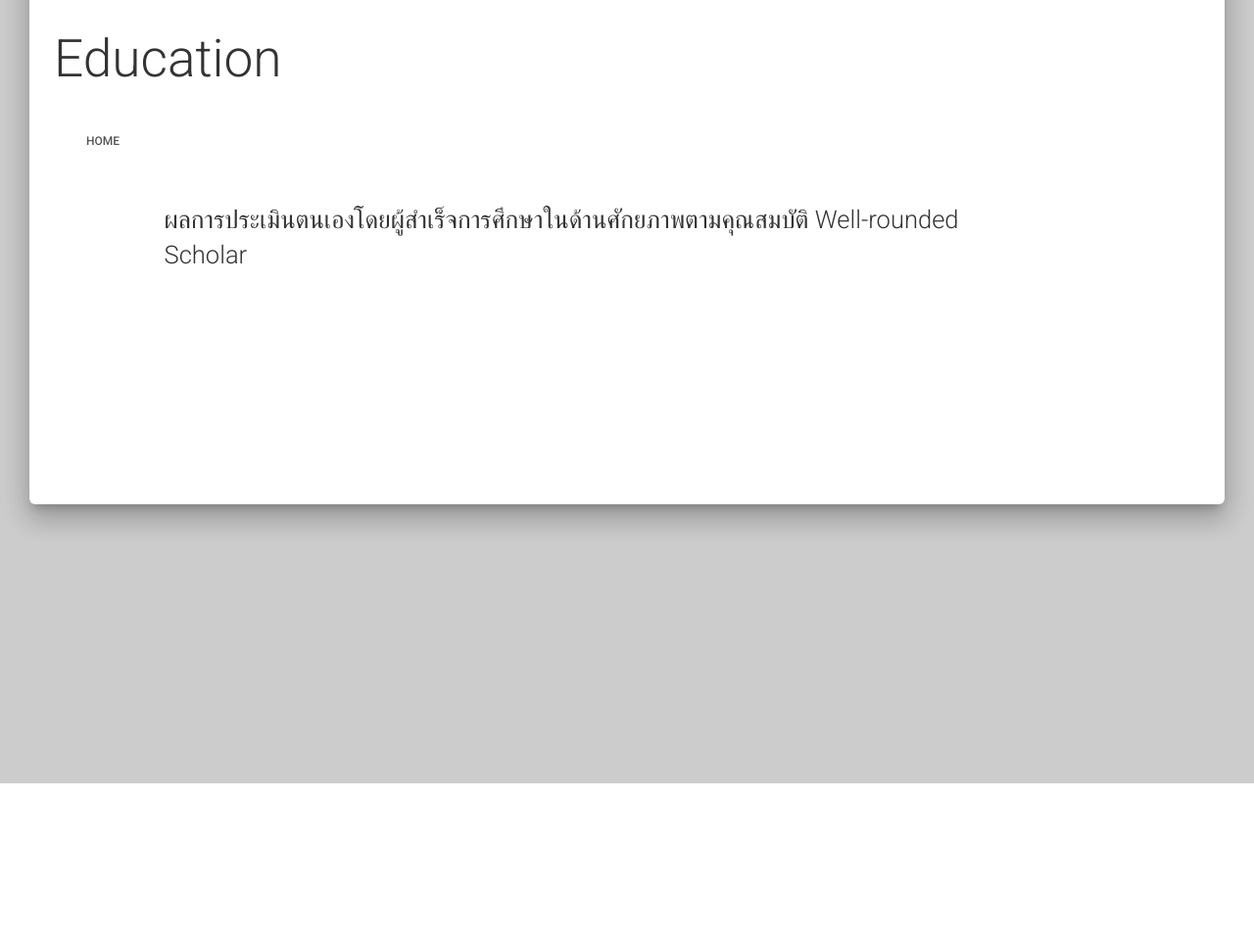
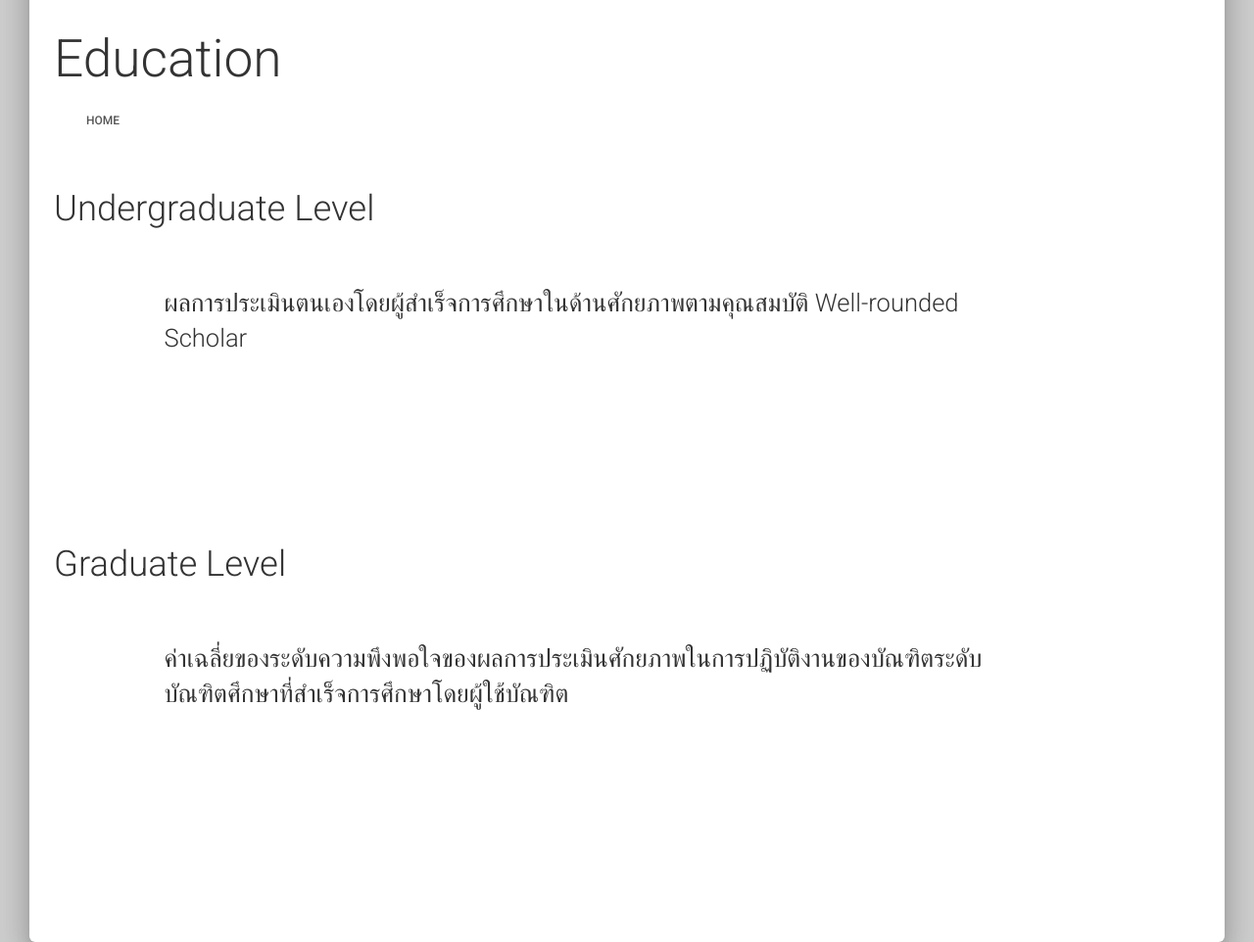
Before and after one commit to MUMT-IT/mis-frontend, a Flask app: template app/templates/education/index.html in a window 1280 px wide. Shown: the whole page at 98% size. Before the commit the page ends 800 px from the top, so only its background shows below. Run offline with Flask 2, Linux system fonts and the light colour scheme; the template is opened without the code that fills it, so the values that code supplies are empty; a map, chart or similar area stays blank; parts of the project's set-up code (start-up, migrations or seed data) failed here and were passed over; some libraries are stand-ins or nearby versions.

Commit message:
added evaluation chart for satisfaction of graduate students

```diff
--- a/app/static/education/main.js
+++ b/app/static/education/main.js
@@ -1,6 +1,8 @@
 var ctxWRS = document.getElementById('wrs-chart').getContext('2d');
+var ctxSatisfaction = document.getElementById('satisfaction-chart').getContext('2d');
 
 var evals = $.getJSON("http://localhost/api/education/evaluation/edpex/wrs/");
+var satis = $.getJSON("http://localhost/api/education/evaluation/edpex/satisfaction/")
 
 $.when(evals).done(function(data) {
     var scoreData = {};
@@ -37,7 +39,6 @@ $.when(evals).done(function(data) {
             backgroundColor: backgroundColor[ix],
         })
     })
-    console.log(plotData);
     plotBarChart(ctxWRS, plotData, years);
 });
 
@@ -71,3 +72,44 @@ var plotBarChart = function(ctx, data, years) {
         }
     });
 }
+
+$.when(satis).done(function(data) {
+    var scores = [];
+    var years = [];
+    $.each(data, function(ix, d) {
+        scores.push(d.score);
+        years.push(d.year);
+    })
+    var lineChart = new Chart(ctxSatisfaction, {
+        type: 'line',
+        data: {
+            labels: years,
+            datasets: [
+                {
+                    data: scores,
+                    borderColor: [
+                        "#000995",
+                    ]
+                }
+            ]
+        },
+        options: {
+            scales: {
+                yAxes: [{
+                    ticks: {
+                        beginAtZero: true,
+                        fontSize: 16
+                    }
+                }],
+                xAxes: [{
+                    ticks: {
+                        fontSize: 16
+                    }
+                }]
+            },
+            legend: {
+                display: false
+            }
+        }
+    })
+})
--- a/app/templates/education/index.html
+++ b/app/templates/education/index.html
@@ -13,7 +13,6 @@
             <div class="container">
                 <div class="row">
                     <h1>Education</h1>
-                    <br>
                 </div>
                 <div class="row">
                     <ul class="nav nav-pills" role="tablist">
@@ -22,9 +21,23 @@
                     <br/>
                 </div>
                 <div class="row">
+                    <h2>Undergraduate Level</h2>
+                    <br>
+                </div>
+                <div class="row">
                     <div class="col-md-9 col-md-offset-1">
                         <h3>ผลการประเมินตนเองโดยผู้สำเร็จการศึกษาในด้านศักยภาพตามคุณสมบัติ Well-rounded Scholar</h3>
                         <canvas id="wrs-chart"></canvas>
+                    </div>
+                </div>
+                <div class="row">
+                    <h2>Graduate Level</h2>
+                    <br>
+                </div>
+                <div class="row">
+                    <div class="col-md-9 col-md-offset-1">
+                        <h3>ค่าเฉลี่ยของระดับความพึงพอใจของผลการประเมินศักยภาพในการปฏิบัติงานของบัณฑิตระดับบัณฑิตศึกษาที่สำเร็จการศึกษาโดยผู้ใช้บัณฑิต</h3>
+                        <canvas id="satisfaction-chart"></canvas>
                     </div>
                 </div>
             </div>
```
